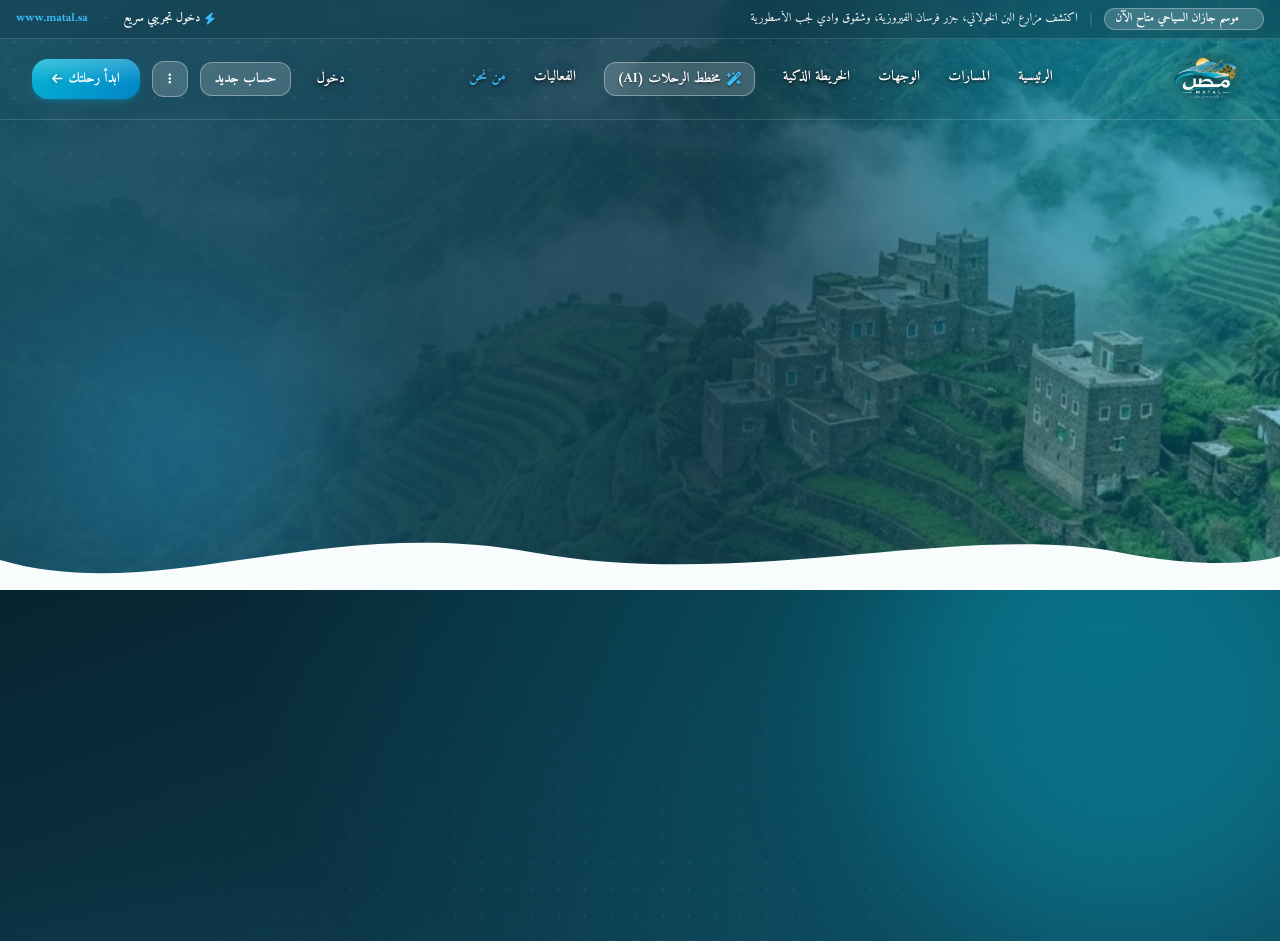
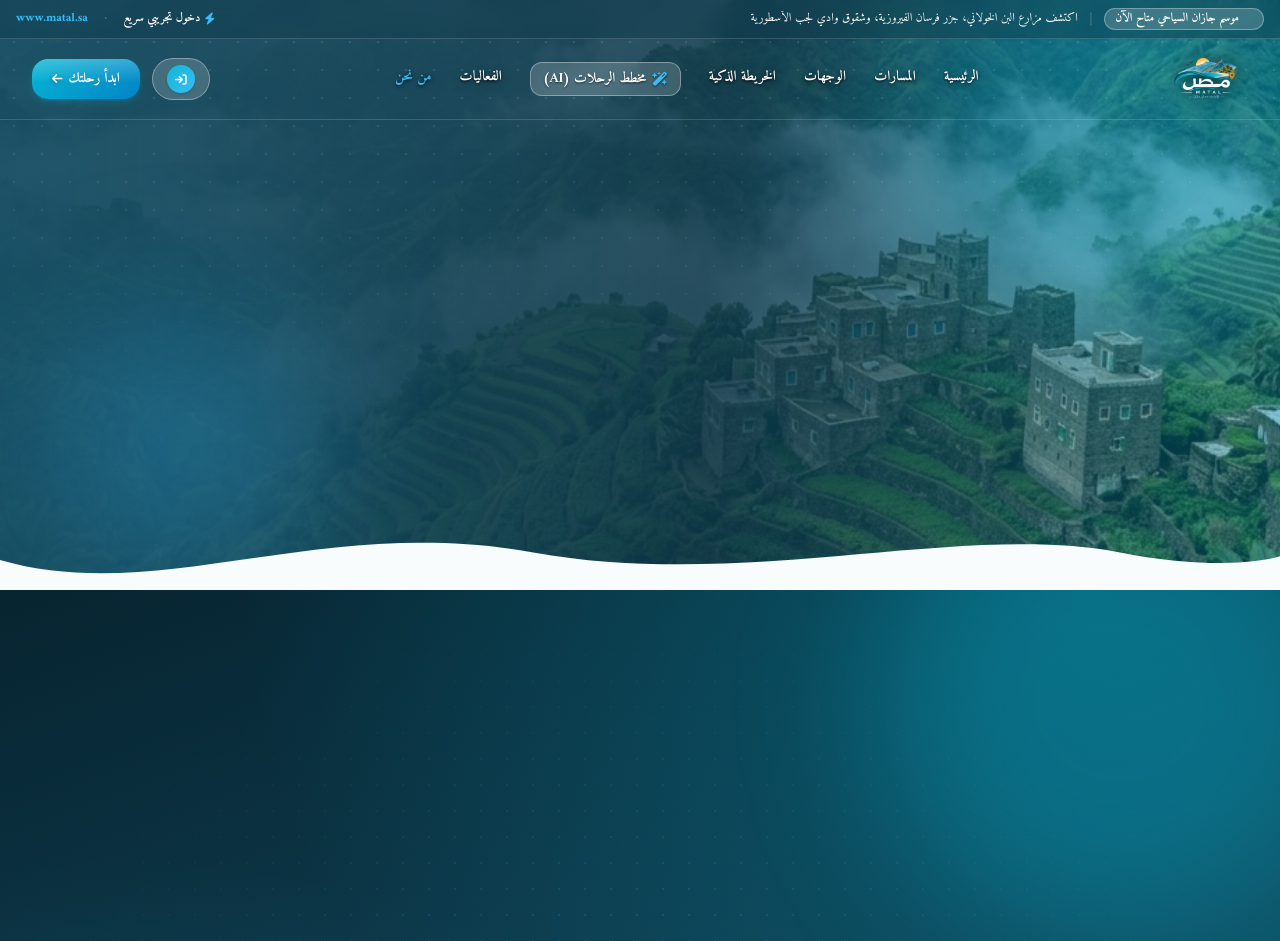
Before and after one commit to nancy-abduallh/MATAL, a Laravel app: page /about in a window 1280 px wide. Shown: the top 941 px of the page. Run offline with Laravel 12, Linux system fonts and the light colour scheme; style sheets or scripts are compiled from the project's sources.

Commit message:
feat(navbar): remove signup button and dots menu, style login as dedicated icon button, toggle with profile icon on auth

```diff
--- a/resources/views/layouts/app.blade.php
+++ b/resources/views/layouts/app.blade.php
@@ -185,44 +185,13 @@
                             </div>
                         </div>
                     @else
-                        <!-- Guest Auth & Action Links -->
-                        <a href="{{ route('login') }}" class="nav-login-link text-xs sm:text-sm font-bold transition px-2 sm:px-3 py-1.5 rounded-xl border border-transparent hover:border-[#06B6D4]/30 active:scale-95 shrink-0">
-                            <span class="xs:hidden">دخول</span>
-                            <span class="hidden xs:inline">تسجيل الدخول</span>
+                        <!-- Guest Login Icon Button -->
+                        <a href="{{ route('login') }}" class="nav-pill-btn flex items-center gap-1.5 sm:gap-2 px-2.5 sm:px-3.5 py-1.5 rounded-full text-xs sm:text-sm border transition cursor-pointer select-none active:scale-95 shrink-0 group" aria-label="تسجيل الدخول" title="تسجيل الدخول">
+                            <span class="w-6 h-6 sm:w-7 sm:h-7 rounded-full bg-gradient-to-br from-[#06B6D4] to-[#38BDF8] text-white flex items-center justify-center text-[10px] sm:text-xs shadow-sm group-hover:scale-105 transition">
+                                <i class="fa-solid fa-arrow-right-to-bracket"></i>
+                            </span>
+                            <span class="font-bold text-xs sm:text-sm hidden xs:inline">تسجيل الدخول</span>
                         </a>
-
-                        <a href="{{ route('login') }}?tab=register#register" class="nav-pill-btn text-xs sm:text-sm font-bold transition px-2.5 sm:px-3.5 py-1.5 rounded-xl border border-[#06B6D4]/35 text-[#0891B2] hover:bg-[#06B6D4]/10 active:scale-95 shrink-0 flex items-center gap-1">
-                            <span>حساب جديد</span>
-                        </a>
-
-                        <!-- Guest Quick Links / More (About, Contact, Demo) -->
-                        <div class="relative group shrink-0" id="navGuestMoreContainer">
-                            <button type="button" id="navGuestMoreBtn" class="nav-pill-btn w-8 h-8 sm:w-9 sm:h-9 rounded-xl border flex items-center justify-center text-xs transition cursor-pointer select-none active:scale-95" aria-label="روابط إضافية" aria-expanded="false" aria-haspopup="true">
-                                <i class="fa-solid fa-ellipsis-vertical text-xs"></i>
-                            </button>
-                            <div id="navGuestMoreDropdown" class="nav-dropdown-menu absolute left-0 mt-2 w-48 sm:w-52 bg-white rounded-2xl shadow-2xl shadow-[#164E63]/25 border border-[#06B6D4]/25 py-2 opacity-0 invisible translate-y-2 group-hover:opacity-100 group-hover:visible group-hover:translate-y-0 transition-all duration-200 text-[#183746] text-xs sm:text-sm z-50 overflow-hidden text-right">
-                                <a href="{{ route('about') }}" class="flex items-center gap-2.5 px-4 py-2 hover:bg-[#E0F2FE] font-bold text-[#164E63] transition">
-                                    <i class="fa-solid fa-circle-info text-[#06B6D4] text-xs"></i>
-                                    <span>من نحن</span>
-                                </a>
-                                <a href="{{ route('contact') }}" class="flex items-center gap-2.5 px-4 py-2 hover:bg-[#E0F2FE] font-bold text-[#164E63] transition">
-                                    <i class="fa-solid fa-envelope text-[#06B6D4] text-xs"></i>
-                                    <span>تواصل معنا</span>
-                                </a>
-                                <a href="{{ route('events.index') }}" class="flex items-center gap-2.5 px-4 py-2 hover:bg-[#E0F2FE] font-bold text-[#164E63] transition">
-                                    <i class="fa-solid fa-calendar-days text-[#06B6D4] text-xs"></i>
-                                    <span>الفعاليات</span>
-                                </a>
-                                @if(app()->environment('local'))
-                                    <div class="border-t border-[#06B6D4]/15 mt-1 pt-1">
-                                        <a href="{{ route('auth.demo', 'tourist') }}" class="flex items-center gap-2.5 px-4 py-2 hover:bg-[#E0F2FE] font-black text-[#0891B2] transition">
-                                            <i class="fa-solid fa-bolt text-[#06B6D4] text-xs"></i>
-                                            <span>دخول تجريبي سريع</span>
-                                        </a>
-                                    </div>
-                                @endif
-                            </div>
-                        </div>
                     @endauth
 
                     <!-- Universal CTA: Start Trip (ابدأ رحلتك) -->
@@ -482,11 +451,10 @@
             }
 
             setupDropdown('navUserMenuBtn', 'navUserDropdown', 'navUserMenuChevron', 'navUserMenuContainer');
-            setupDropdown('navGuestMoreBtn', 'navGuestMoreDropdown', null, 'navGuestMoreContainer');
 
             // Close dropdowns on click outside or escape key
             document.addEventListener('click', (e) => {
-                if (!e.target.closest('#navUserMenuContainer') && !e.target.closest('#navGuestMoreContainer')) {
+                if (!e.target.closest('#navUserMenuContainer')) {
                     document.querySelectorAll('.nav-dropdown-menu.is-open').forEach(d => {
                         d.classList.remove('is-open', '!opacity-100', '!visible', '!translate-y-0');
                     });
@@ -494,8 +462,6 @@
                     if (ch) ch.classList.remove('rotate-180');
                     const userBtn = document.getElementById('navUserMenuBtn');
                     if (userBtn) userBtn.setAttribute('aria-expanded', 'false');
-                    const guestBtn = document.getElementById('navGuestMoreBtn');
-                    if (guestBtn) guestBtn.setAttribute('aria-expanded', 'false');
                 }
             });
 
```
